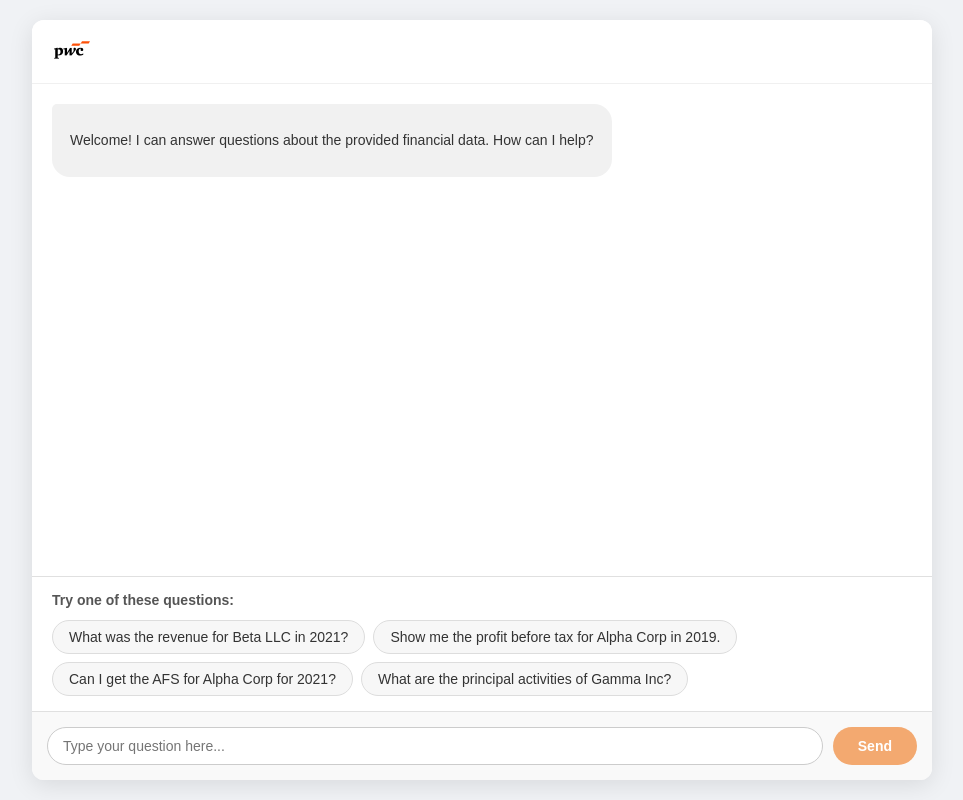
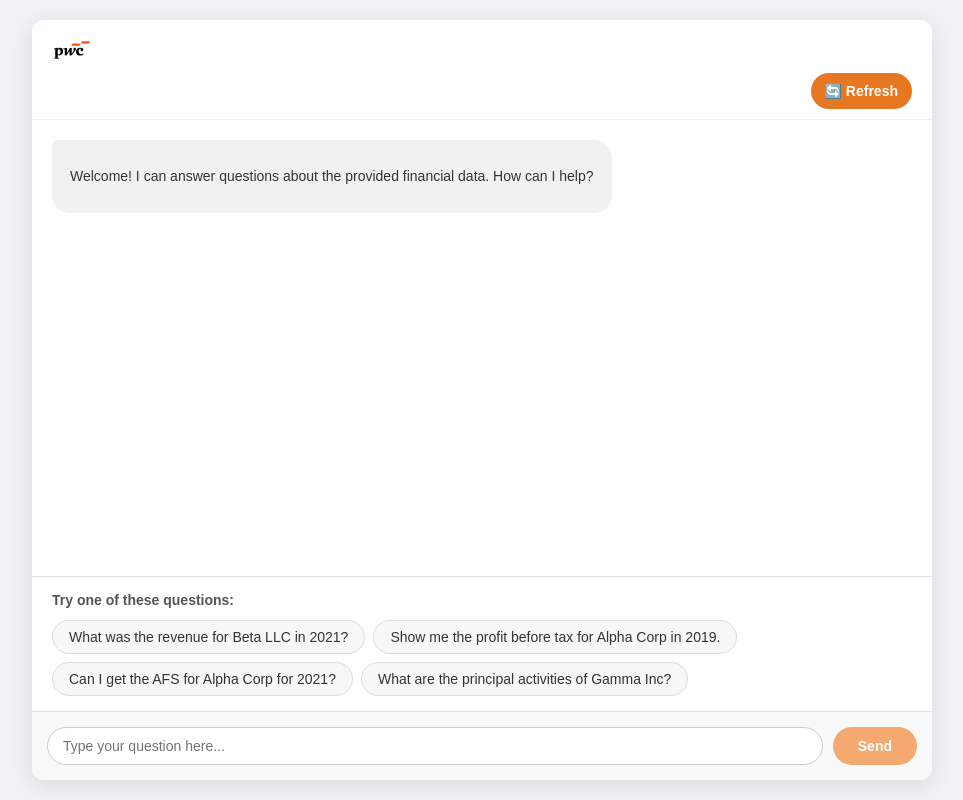
Before and after one commit to harshitmohan02/ctoschatbot, a React (Create React App) app: page / in a window 1280 px wide. Shown: the whole page, without its empty margins (158-1121 px from the left). Built offline with nearby package versions, Linux system fonts and the light colour scheme.

Commit message:
updated code for ctos ai

```diff
--- a/src/App.css
+++ b/src/App.css
@@ -189,3 +189,23 @@ html, body {
   color: #d46a1e; /* Darker orange on hover */
   border-bottom-color: #d46a1e;
 }
+
+.refresh-button {
+  margin-left: auto;
+  background-color: #e87722;
+  border: none;
+  color: white;
+  font-weight: bold;
+  padding: 6px 14px;
+  border-radius: 18px;
+  cursor: pointer;
+  font-size: 14px;
+  transition: background-color 0.2s ease;
+  display: flex;
+  align-items: center;
+  height: 36px;
+}
+
+.refresh-button:hover {
+  background-color: #d46a1e;
+}
--- a/src/App.js
+++ b/src/App.js
@@ -1,6 +1,5 @@
-// src/App.js
 import React, { useState, useEffect, useRef } from 'react';
-import ReactMarkdown from 'react-markdown'; // --- NEW: Import the markdown renderer
+import ReactMarkdown from 'react-markdown'; // --- NEW: Import markdown renderer
 import './App.css';
 import pwcLogo from './assets/pwc-logo1.png';
 
@@ -65,13 +64,18 @@ function SuggestionPrompts({ prompts, onPromptClick }) {
 }
 
 function App() {
-    const [messages, setMessages] = useState([{ from: 'bot', text: 'Welcome! I can answer questions about the provided financial data. How can I help?' }]);
+  // Define the initial bot message once
+  const initialBotMessage = {
+    from: 'bot',
+    text: 'Welcome! I can answer questions about the provided financial data. How can I help?'
+  };
+
+  const [messages, setMessages] = useState([initialBotMessage]);
   const [input, setInput] = useState('');
   const [loading, setLoading] = useState(false);
   const messagesEndRef = useRef(null);
 
-    // --- CHANGED: New prompts relevant to your Excel-only data source ---
-    // Please update these with real company names from your dummysource.xlsx file!
+  // New prompts relevant to your Excel-only data source
   const suggestionPrompts = [
     "What was the revenue for Beta LLC in 2021?",
     "Show me the profit before tax for Alpha Corp in 2019.",
@@ -79,8 +83,8 @@ function App() {
     "What are the principal activities of Gamma Inc?",
   ];
 
-    // --- CHANGED: Point this to your local backend for development ---
-    //const backendUrl = 'http://localhost:4000/chat';
+  // Backend URL
+  // const backendUrl = 'http://localhost:4000/chat';
   const backendUrl = 'https://ctosusecase-fqhwgwfmdjebh4cv.southeastasia-01.azurewebsites.net/chat'; // Your production URL
 
   useEffect(() => {
@@ -91,7 +95,6 @@ function App() {
     if (!queryText.trim()) return;
 
     const userMessage = { from: 'user', text: queryText };
-        // We no longer need to pass the full history text, but it's harmless to keep.
     const historyForBackend = messages.slice(1).map(msg => ({ role: msg.from === 'user' ? 'user' : 'assistant', content: msg.text }));
 
     setMessages((prev) => [...prev, userMessage]);
@@ -104,9 +107,6 @@ function App() {
         headers: { 'Content-Type': 'application/json' },
         body: JSON.stringify({ message: queryText, history: historyForBackend }),
       });
-
-            // --- SIMPLIFIED: We now ONLY expect JSON responses ---
-            // The entire logic for handling Excel blobs has been removed.
 
       const data = await res.json();
       if (!res.ok) throw new Error(data.error || 'Server error');
@@ -130,11 +130,20 @@ function App() {
   const sendMessage = () => sendQuery(input);
   const handleKeyPress = (e) => { if (e.key === 'Enter') { e.preventDefault(); sendMessage(); } };
 
+  // Refresh function to reset the session
+  const refreshSession = () => {
+    setMessages([initialBotMessage]);
+    setInput('');
+  };
+
   return (
     <div className="page-container">
       <div className="app-container">
         <header className="app-header">
           <img src={pwcLogo} alt="PwC Logo" className="pwc-logo" />
+          <button className="refresh-button" onClick={refreshSession}>
+            🔄 Refresh
+          </button>
         </header>
         <main className="chat-container">
           <div className="messages">
```
Lines whose indentation alone changed are shown as unchanged.
